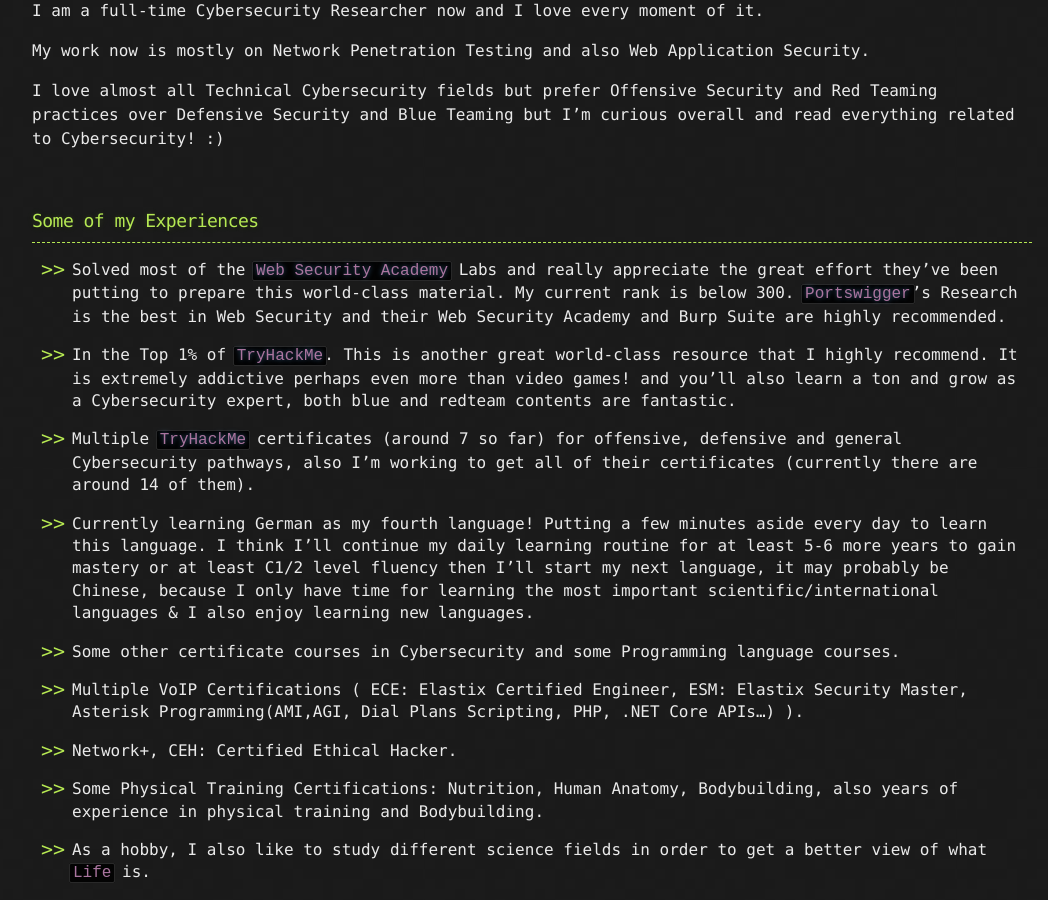
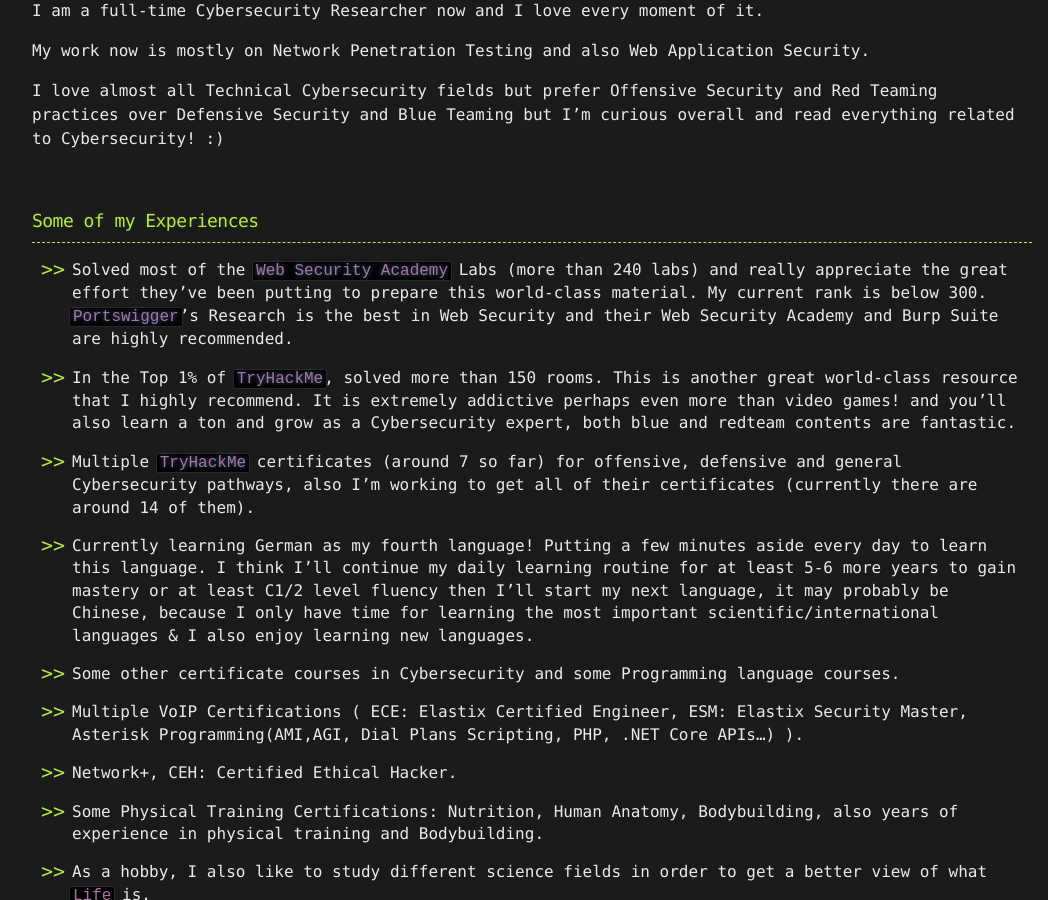
Before and after one commit to CamoCatX/camocatx.github.io, a Jekyll site: the page built from about.md, in a window 1280 px wide and 900 px high, scrolled down 1128 px. Shown: the whole window, without its empty margins (108-1156 px from the left). Built offline with Jekyll 4.4.1, drawn with Linux system fonts in a browser that asks for light colours.

Commit message:
Update about page

```diff
--- a/about.md
+++ b/about.md
@@ -47,9 +47,9 @@ I love almost all Technical Cybersecurity fields but prefer Offensive Security a
 ### Some of my Experiences
 * * *
 
-* Solved most of the <a href="https://portswigger.net/web-security/learning-path" class="no-decoration"><code class="language-plaintext highlighter-rouge">Web Security Academy</code></a> Labs and really appreciate the great effort they've been putting to prepare this world-class material. My current rank is below 300. <a href="https://portswigger.net" class="no-decoration"><code class="language-plaintext highlighter-rouge">Portswigger</code></a>'s Research is the best in Web Security and their Web Security Academy and Burp Suite are highly recommended.
+* Solved most of the <a href="https://portswigger.net/web-security/learning-path" class="no-decoration"><code class="language-plaintext highlighter-rouge">Web Security Academy</code></a> Labs (more than 240 labs) and really appreciate the great effort they've been putting to prepare this world-class material. My current rank is below 300. <a href="https://portswigger.net" class="no-decoration"><code class="language-plaintext highlighter-rouge">Portswigger</code></a>'s Research is the best in Web Security and their Web Security Academy and Burp Suite are highly recommended.
 
-* In the Top 1% of <a href="https://tryhackme.com" class="no-decoration"><code class="language-plaintext highlighter-rouge">TryHackMe</code></a>. This is another great world-class resource that I highly recommend. It is extremely addictive perhaps even more than video games! and you'll also learn a ton and grow as a Cybersecurity expert, both blue and redteam contents are fantastic.
+* In the Top 1% of <a href="https://tryhackme.com" class="no-decoration"><code class="language-plaintext highlighter-rouge">TryHackMe</code></a>, solved more than 150 rooms. This is another great world-class resource that I highly recommend. It is extremely addictive perhaps even more than video games! and you'll also learn a ton and grow as a Cybersecurity expert, both blue and redteam contents are fantastic.
 
 * Multiple <a href="https://tryhackme.com" class="no-decoration"><code class="language-plaintext highlighter-rouge">TryHackMe</code></a> certificates (around 7 so far) for offensive, defensive and general Cybersecurity pathways, also I'm working to get all of their certificates (currently there are around 14 of them).
 
```
